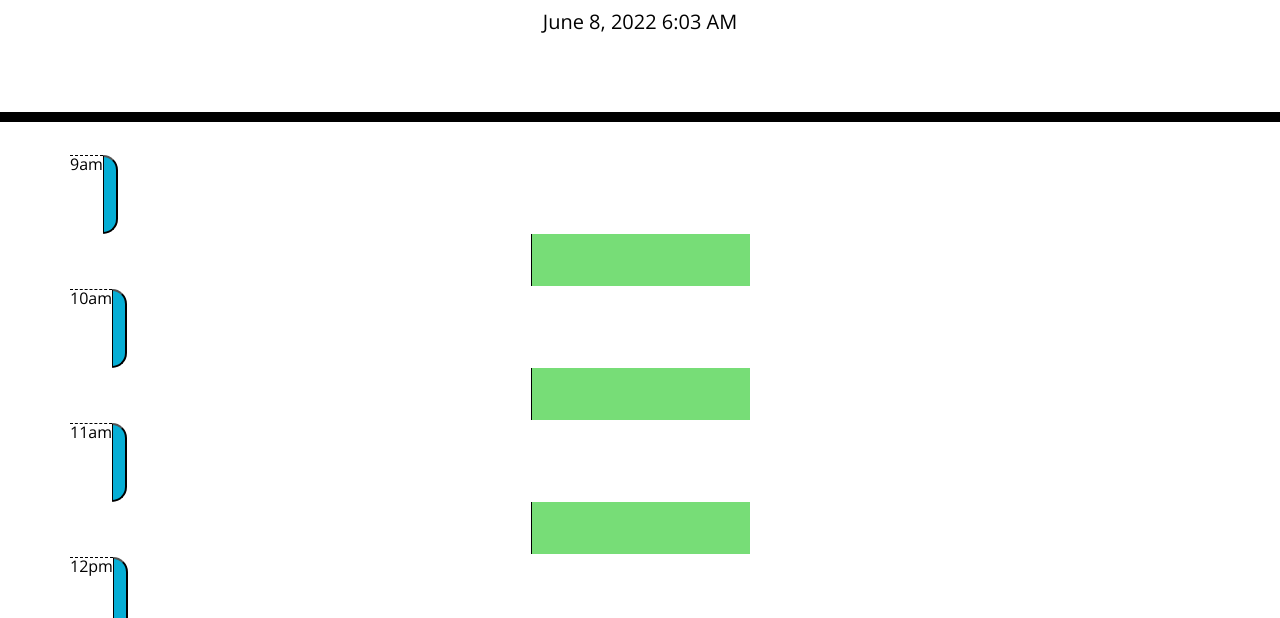
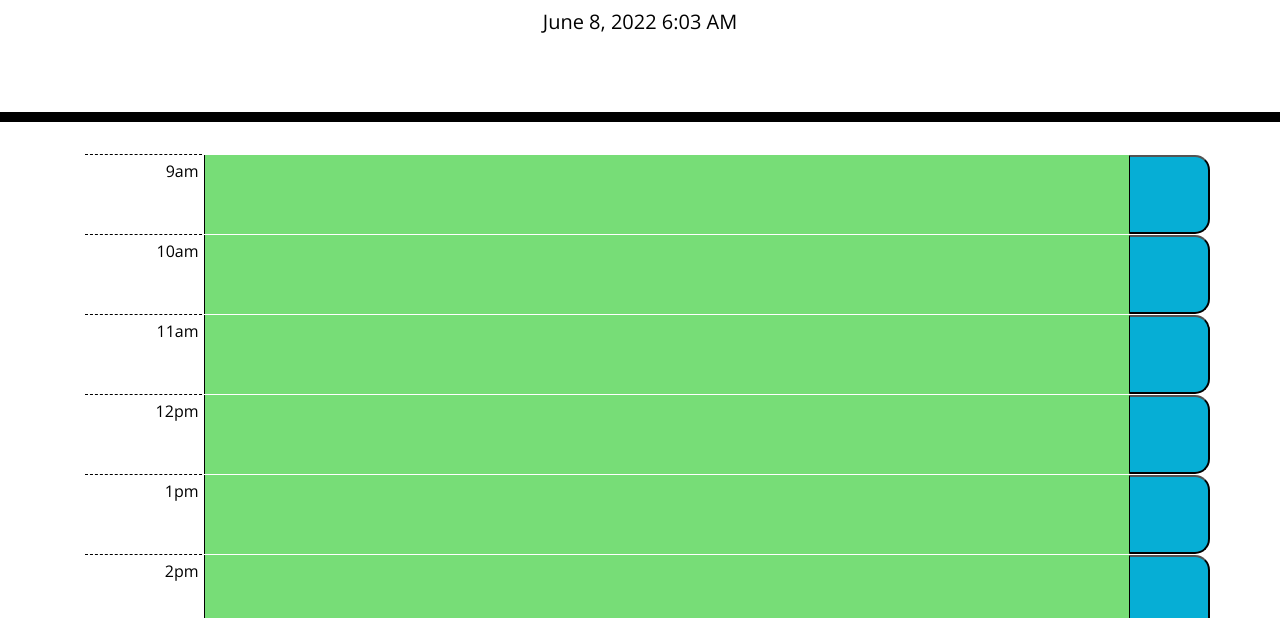
Before and after one commit to DWKanas/Work-Day-Scheduler, a plain HTML site: page index.html in a window 1280 px wide. Shown: the part 182-800 px from the top of the page. Drawn offline with nearby package versions, Linux system fonts and the light colour scheme.

Commit message:
fixed all the css issues

```diff
--- a/script.js
+++ b/script.js
@@ -23,20 +23,20 @@ function makeCalender() {
     saveButtonEl.addClass('saveBtn')
     saveButtonEl.attr('id', '${i}')
 
-    containerEl.append(timeBlockEl)
-    timeBlockEl.append(rowEl)
-    timeBlockEl.append(inputTextAreaEl)
-    timeBlockEl.append(saveButtonEl)
-    rowEl.append(hourContainerEl)
-    rowEl.append(saveButtonEl)
+    // containerEl.append(timeBlockEl)
+    // timeBlockEl.append(rowEl)
+    // timeBlockEl.append(inputTextAreaEl)
+    // timeBlockEl.append(saveButtonEl)
+    // rowEl.append(hourContainerEl)
+    // rowEl.append(saveButtonEl)
 
 
 
-    // containerEl.append(timeBlockEl);
-    // timeBlockEl.append(hourContainerEl);
-    // timeBlockEl.append(rowEl)
-    // rowEl.append(inputTextAreaEl);
-    // rowEl.append(saveButtonEl);
+    containerEl.append(timeBlockEl);
+    timeBlockEl.append(hourContainerEl);
+    timeBlockEl.append(rowEl)
+    rowEl.append(inputTextAreaEl);
+    rowEl.append(saveButtonEl);
 
     setHour(i, hourContainerEl)
     setColor(i, inputTextAreaEl)
--- a/style.css
+++ b/style.css
@@ -11,6 +11,7 @@ textarea {
   color: #000000;
   border-left: 1px solid black;
   padding: 10px;
+  width: 92%
 }
 
 .jumbotron {
@@ -28,18 +29,29 @@ textarea {
 .time-block {
   text-align: center;
   border-radius: 15px;
+  display: flex;
 }
 
 .row {
   white-space: pre-wrap;
   height: 80px;
   border-top: 1px solid white;
+  width: 100%
+}
+
+.row textarea {
+  color: black;
 }
 
 .hour {
   background-color: #ffffff;
   color: #000000;
   border-top: 1px dashed #000000;
+  width: 12%;
+  padding: 8px 8px 0 0;
+  margin-right: 12px;
+  text-align: right;
+
 }
 
 .past {
@@ -58,11 +70,13 @@ textarea {
 }
 
 .saveBtn {
+
   border-left: 1px solid black;
   border-top-right-radius: 15px;
   border-bottom-right-radius: 15px;
   background-color: #06aed5;
   color: white;
+  width: 8%;
 }
 
 .saveBtn i:hover {
```
